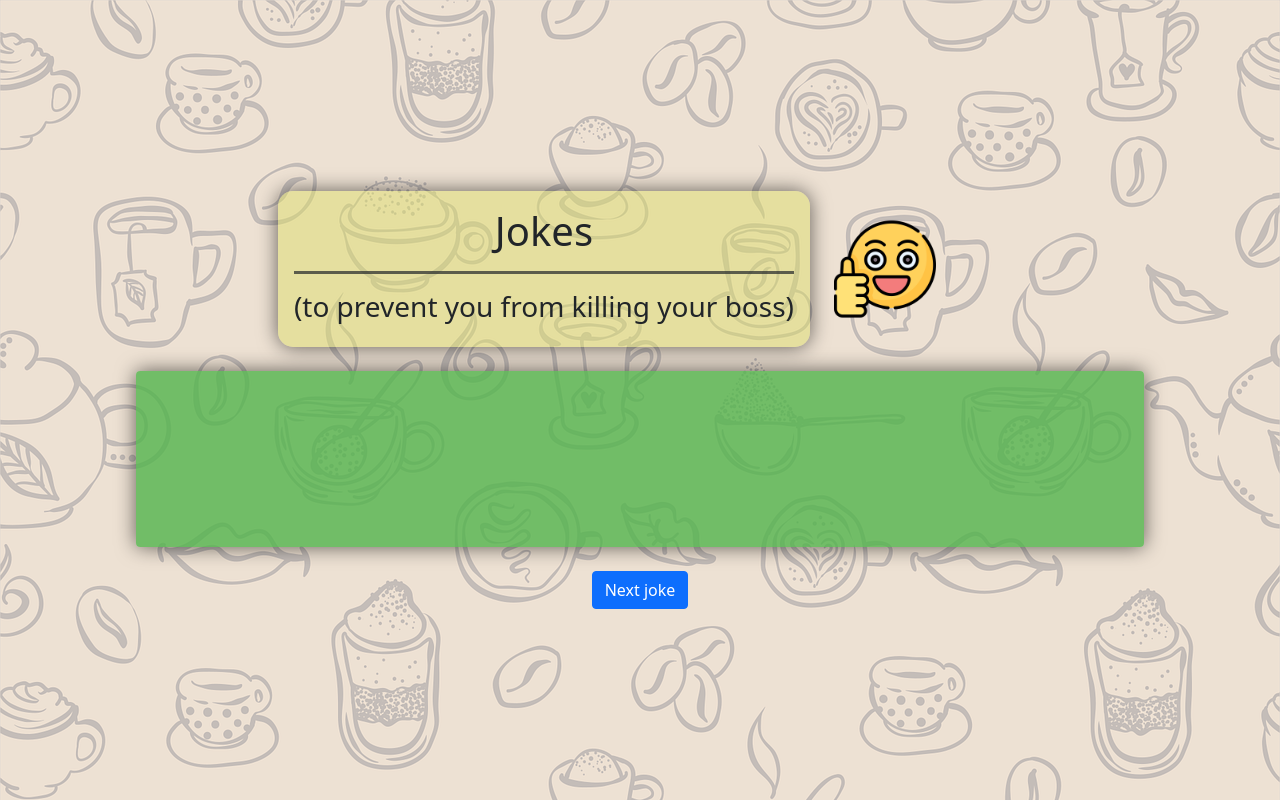
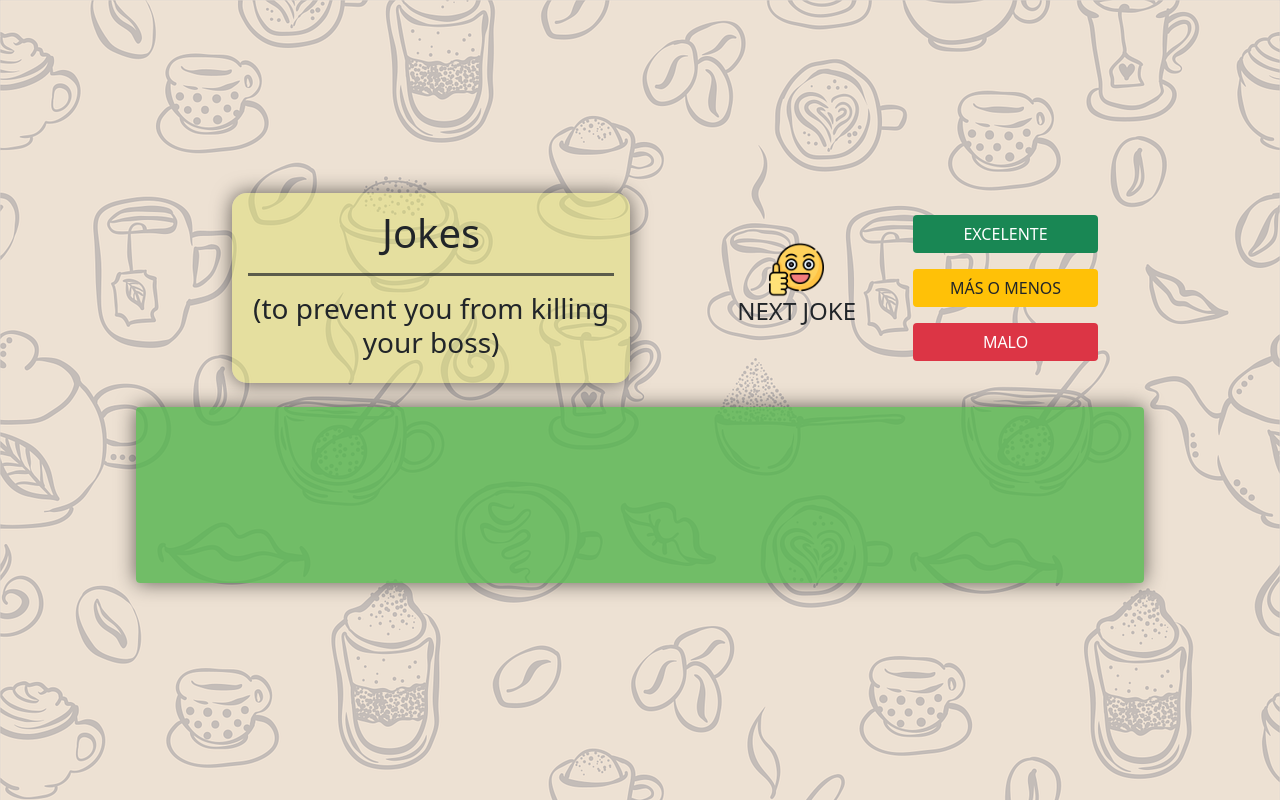
Before and after one commit to martinfrangul/acudits-generator, a website: page index.html in a window 1280 px wide. Drawn offline with nearby package versions, Linux system fonts and the light colour scheme; no server answers.

Commit message:
Terminado funcionamiento de ejercicio 3, mirando estilización

```diff
--- a/index.html
+++ b/index.html
@@ -16,16 +16,32 @@
     <div
       class="container-fluid h-100 d-flex flex-column align-items-center justify-content-center"
     >
-      <div class="row mx-auto d-flex flex-row align-items-center justify-content-center">
-        <div class="col-md-5 col-lg-8 col-6 d-flex justify-content-end">
+      <div
+        class="row mx-auto d-flex text-center flex-row align-items-center justify-content-center"
+      >
+        <div class="col-md-4 col-lg-5 col-5 d-flex justify-content-center">
           <div class="joke-title-container text-center p-3">
             <h1>Jokes</h1>
-            <hr style="height:3px; opacity: 0.7">
+            <hr style="height: 3px; opacity: 0.7" />
             <h3>(to prevent you from killing your boss)</h3>
           </div>
         </div>
-        <div class="col-md-3 col-lg-4 col-2">
-          <img class="title-icon" src="./images/sonrisa.png" alt="title-icon"/>
+        <div class="col-md-2 col-lg-2 col-1 d-flex justify-content-center align-items-center">
+          <a id="nexJoke" style="cursor: pointer"
+            ><img
+              class="title-icon"
+              src="./images/sonrisa.png"
+              alt="title-icon"
+            />
+            <h4>NEXT JOKE</h4></a
+          >
+        </div>
+        <div class="col-lg-2 ">
+          <div class="votes-container d-flex flex-column">
+            <button class="btn bg-success mb-3 text-white" id="vote-1" onclick="vote1Listener()">EXCELENTE</button>
+            <button class="btn bg-warning mb-3" id="vote-2" onclick="vote2Listener()">MÁS O MENOS</button>
+            <button class="btn bg-danger text-white" id="vote-3" onclick="vote3Listener()">MALO</button>
+          </div>
         </div>
       </div>
       <div
@@ -35,15 +51,12 @@
           class="col-md-6 col-lg-12 joke-text-cont mx-auto d-flex justify-content-center align-items-center"
         >
           <div class="text-center">
-            <p class="joke-text" style="color: rgb(0, 0, 0);" id="joke"></p>
+            <p class="joke-text" style="color: rgb(0, 0, 0)" id="joke"></p>
           </div>
         </div>
       </div>
       <div class="row">
         <div class="col text-center justify-content-center">
-          <button type="button" id="nexJoke" class="btn btn-primary">
-            Next joke
-          </button>
         </div>
       </div>
     </div>
--- a/index.ts
+++ b/index.ts
@@ -1,7 +1,16 @@
 let getNextJoke = document.getElementById('nexJoke');
 
+let jokeData: object;
 
-async function getJoke () {
+function isEmptyObject(obj: object) {
+  return Object.keys(obj).length === 0;
+}
+
+async function getJoke() {
+  if (isEmptyObject(voteObject) === false) {
+    reportJokesListener();
+  }
+
   try {
     const response = await fetch('https://icanhazdadjoke.com/', {
       method: 'GET',
@@ -13,11 +22,47 @@ async function getJoke () {
     const data = await response.json();
     let jokeText = document.getElementById('joke');
     jokeText.innerText = data.joke;
-        ajustarTexto()
+    jokeData = data;
+    voteObject = {};
+    console.log(reportJokes);
+
+    return jokeData;
   } catch (error) {
     console.log('ERROR:', error);
   }
+}
+const reportJokesListener = () => {
+  reportJokes.push(voteObject);
 };
 
-getNextJoke.addEventListener('click', getJoke)
-window.addEventListener('load', getJoke)
+// VOTOS
+const reportJokes = [];
+
+let voteObject: object = {};
+
+const vote1Listener = () => {
+  voteObject = {
+    joke: jokeData.joke,
+    score: 1,
+    date: Date(),
+  };
+};
+
+const vote2Listener = () => {
+  voteObject = {
+    joke: jokeData.joke,
+    score: 2,
+    date: Date(),
+  };
+};
+
+const vote3Listener = () => {
+  voteObject = {
+    joke: jokeData.joke,
+    score: 3,
+    date: Date(),
+  };
+};
+
+getNextJoke.addEventListener('click', getJoke);
+window.addEventListener('load', getJoke);
--- a/styles.css
+++ b/styles.css
@@ -29,6 +29,7 @@ body {
 
 }
 .joke-title-container {
+  width: 80%;
   background-color: rgb(221, 221, 109, 0.5);
   border-radius: 15px;
   box-shadow: 0 0 20px rgba(0, 0, 0, 0.6);
```
Also changed, not shown: build/index.js. Lines whose indentation alone changed are shown as unchanged.
